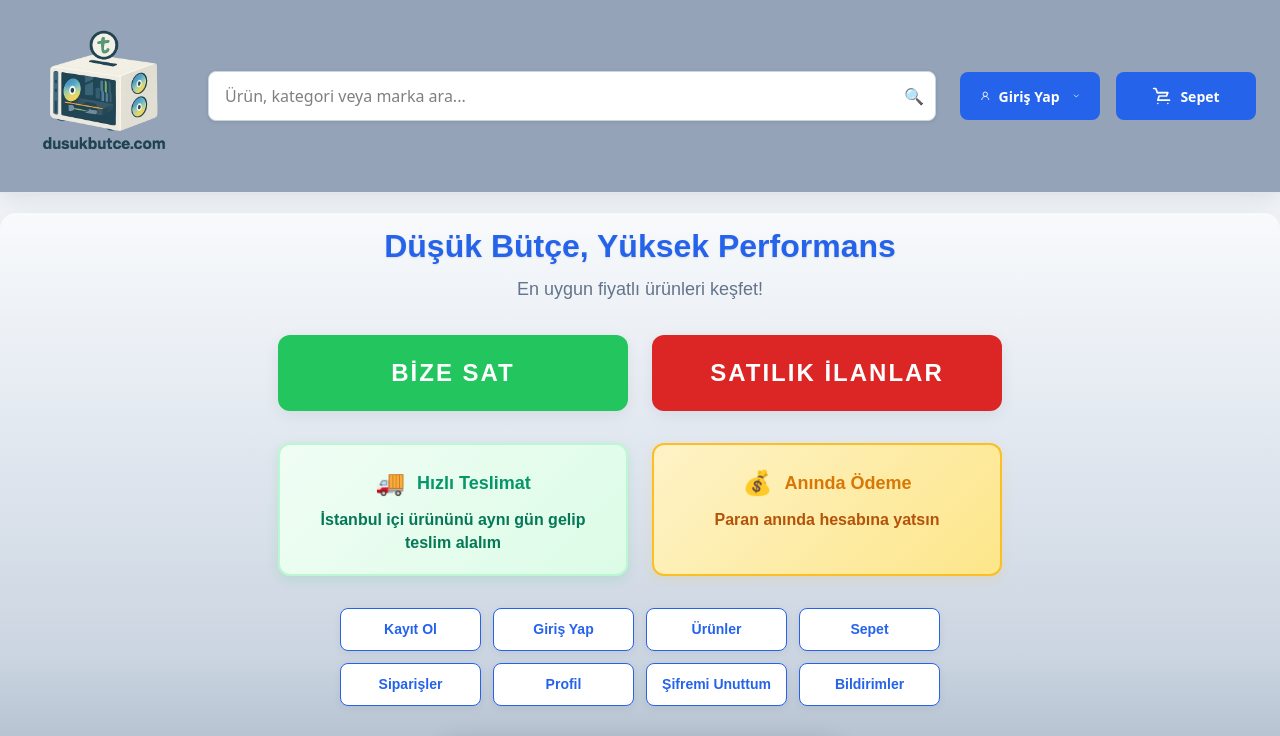
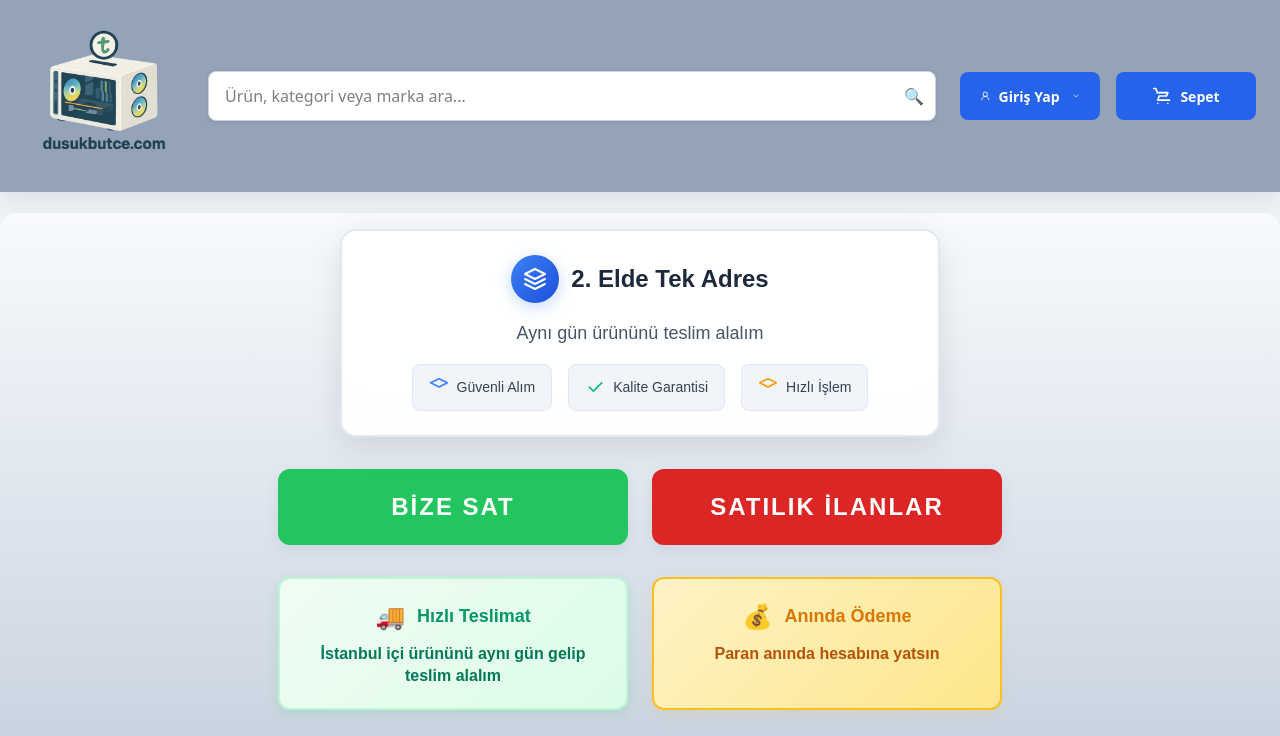
Before and after one commit to ozancidik/dusukbutce-web, a Next.js app: page / in a window 1280 px wide. Shown: the top 736 px of the page. Built offline with nearby package versions, Linux system fonts and the light colour scheme.

Commit message:
Update: Ana sayfa düzeni - 2. el bölümü üstte, düşük bütçe metni kaldırıldı

```diff
--- a/app/page.tsx
+++ b/app/page.tsx
@@ -178,59 +178,126 @@ export default function HomePage() {
       >
 
 
-        {/* Ana başlık */}
+        {/* 2. El Bölümü */}
         <div style={{
           display: "flex",
           flexDirection: "column",
           alignItems: "center",
-          marginTop: isIPhoneSE ? "0" : (isMobile ? "10px" : "0"),
-          marginBottom: isIPhoneSE ? "0" : "32px",
+          marginBottom: "32px",
           textAlign: "center",
           position: "relative",
           zIndex: 1,
-          backgroundColor: isIPhoneSE ? "transparent" : (isMobile ? "rgba(255,255,255,0.9)" : "transparent"),
-          padding: isIPhoneSE ? "0" : (isMobile ? "10px" : "0"),
-          borderRadius: isIPhoneSE ? "0" : (isMobile ? "8px" : "0"),
-          width: isIPhoneSE ? "100%" : "auto",
-          border: isIPhoneSE ? "none" : "none",
-          boxShadow: isIPhoneSE ? "none" : "none"
+          backgroundColor: "rgba(255,255,255,0.95)",
+          padding: isMobile ? "20px 16px" : "24px 32px",
+          borderRadius: "16px",
+          width: "100%",
+          maxWidth: isMobile ? "400px" : "600px",
+          border: "2px solid #e2e8f0",
+          boxShadow: "0 8px 32px rgba(0,0,0,0.1)",
+          backdropFilter: "blur(10px)"
         }}>
+          <div style={{
+            display: "flex",
+            alignItems: "center",
+            gap: "12px",
+            marginBottom: "16px"
+          }}>
+            <div style={{
+              width: "48px",
+              height: "48px",
+              borderRadius: "50%",
+              background: "linear-gradient(135deg, #3b82f6, #1d4ed8)",
+              display: "flex",
+              alignItems: "center",
+              justifyContent: "center",
+              boxShadow: "0 4px 16px rgba(59, 130, 246, 0.3)"
+            }}>
+              <svg width="24" height="24" viewBox="0 0 24 24" fill="none" xmlns="http://www.w3.org/2000/svg">
+                <path d="M12 2L2 7L12 12L22 7L12 2Z" stroke="white" strokeWidth="2" strokeLinecap="round" strokeLinejoin="round"/>
+                <path d="M2 17L12 22L22 17" stroke="white" strokeWidth="2" strokeLinecap="round" strokeLinejoin="round"/>
+                <path d="M2 12L12 17L22 12" stroke="white" strokeWidth="2" strokeLinecap="round" strokeLinejoin="round"/>
+              </svg>
+            </div>
+            <h2 style={{
+              margin: 0,
+              color: "#1e293b",
+              fontSize: isMobile ? "20px" : "24px",
+              fontWeight: "700",
+              lineHeight: "1.2"
+            }}>
+              2. Elde Tek Adres
+            </h2>
+          </div>
 
-          {!isIPhoneSE && (
-            <h1 style={{
-              margin: 0,
-              color: "#2563eb",
-              fontSize: isMobile ? "20px" : "32px",
-              fontWeight: "700",
-              lineHeight: isMobile ? "1.2" : "1.1",
-              position: "relative",
-              zIndex: 1,
-              textShadow: "0 1px 2px rgba(0,0,0,0.1)",
-              backgroundColor: isMobile ? "rgba(255,255,255,0.8)" : "transparent",
-              padding: isMobile ? "5px 10px" : "0",
-              borderRadius: isMobile ? "4px" : "0",
-              border: isMobile ? "1px solid #2563eb" : "none",
-              marginTop: "0",
-              marginBottom: "0",
-              width: "auto"
+          <p style={{
+            color: "#475569",
+            margin: "0 0 16px 0",
+            fontSize: isMobile ? "16px" : "18px",
+            lineHeight: "1.6",
+            maxWidth: "500px"
+          }}>
+            Aynı gün ürününü teslim alalım
+          </p>
+
+          <div style={{
+            display: "flex",
+            flexDirection: isMobile ? "column" : "row",
+            gap: "16px",
+            width: "100%",
+            justifyContent: "center",
+            alignItems: "stretch"
+          }}>
+            <div style={{
+              display: "flex",
+              alignItems: "center",
+              gap: "8px",
+              padding: "12px 16px",
+              backgroundColor: "#f1f5f9",
+              borderRadius: "8px",
+              border: "1px solid #e2e8f0"
             }}>
-              {isMobile ? (
-                <>
-                  <div>Düşük Bütçe,</div>
-                  <div>Yüksek Performans</div>
-                </>
-              ) : (
-                "Düşük Bütçe, Yüksek Performans"
-              )}
-            </h1>
-          )}
-        <p style={{
-          color: "#64748b",
-          marginTop: "12px",
-          fontSize: isMobile ? "16px" : "18px",
-        }}>
-          En uygun fiyatlı ürünleri keşfet!
-        </p>
+              <svg width="20" height="20" viewBox="0 0 24 24" fill="none" xmlns="http://www.w3.org/2000/svg">
+                <path d="M12 2L2 7L12 12L22 7L12 2Z" stroke="#3b82f6" strokeWidth="2" strokeLinecap="round" strokeLinejoin="round"/>
+              </svg>
+              <span style={{ color: "#374151", fontSize: "14px", fontWeight: "500" }}>
+                Güvenli Alım
+              </span>
+            </div>
+
+            <div style={{
+              display: "flex",
+              alignItems: "center",
+              gap: "8px",
+              padding: "12px 16px",
+              backgroundColor: "#f1f5f9",
+              borderRadius: "8px",
+              border: "1px solid #e2e8f0"
+            }}>
+              <svg width="20" height="20" viewBox="0 0 24 24" fill="none" xmlns="http://www.w3.org/2000/svg">
+                <path d="M20 7L10 17L5 12" stroke="#10b981" strokeWidth="2" strokeLinecap="round" strokeLinejoin="round"/>
+              </svg>
+              <span style={{ color: "#374151", fontSize: "14px", fontWeight: "500" }}>
+                Kalite Garantisi
+              </span>
+            </div>
+
+            <div style={{
+              display: "flex",
+              alignItems: "center",
+              gap: "8px",
+              padding: "12px 16px",
+              backgroundColor: "#f1f5f9",
+              borderRadius: "8px",
+              border: "1px solid #e2e8f0"
+            }}>
+              <svg width="20" height="20" viewBox="0 0 24 24" fill="none" xmlns="http://www.w3.org/2000/svg">
+                <path d="M12 2L2 7L12 12L22 7L12 2Z" stroke="#f59e0b" strokeWidth="2" strokeLinecap="round" strokeLinejoin="round"/>
+              </svg>
+              <span style={{ color: "#374151", fontSize: "14px", fontWeight: "500" }}>
+                Hızlı İşlem
+              </span>
+            </div>
+          </div>
         </div>
 
 
```
